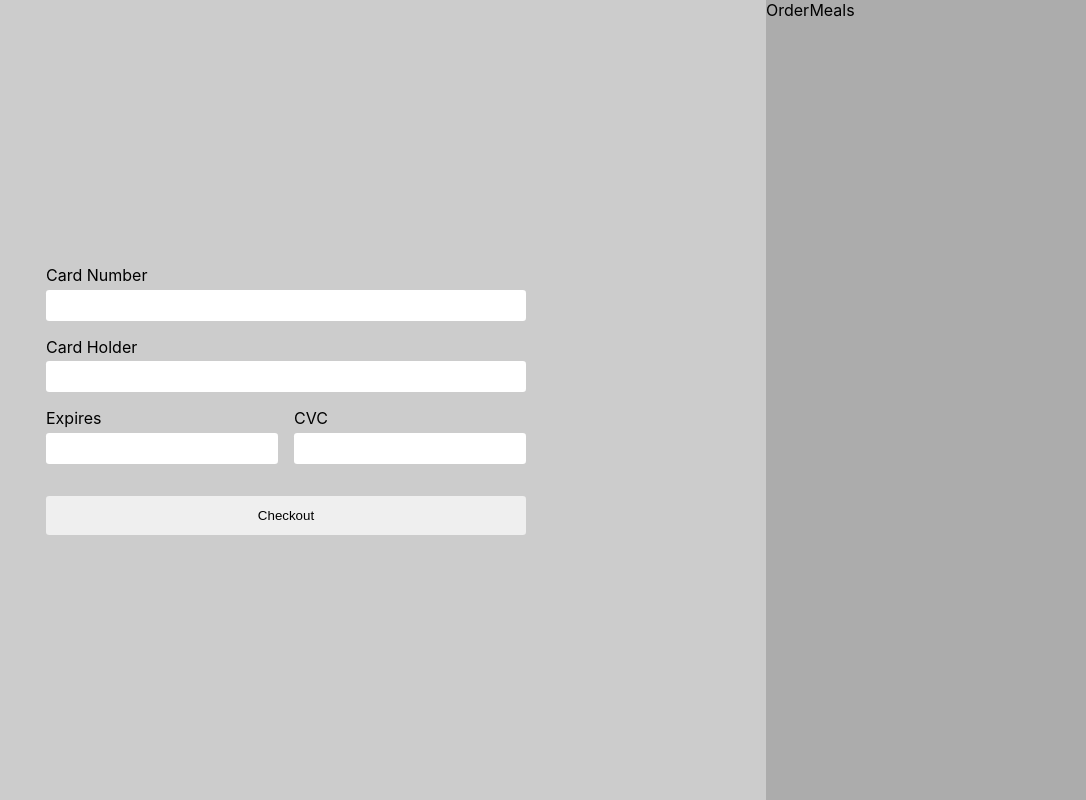
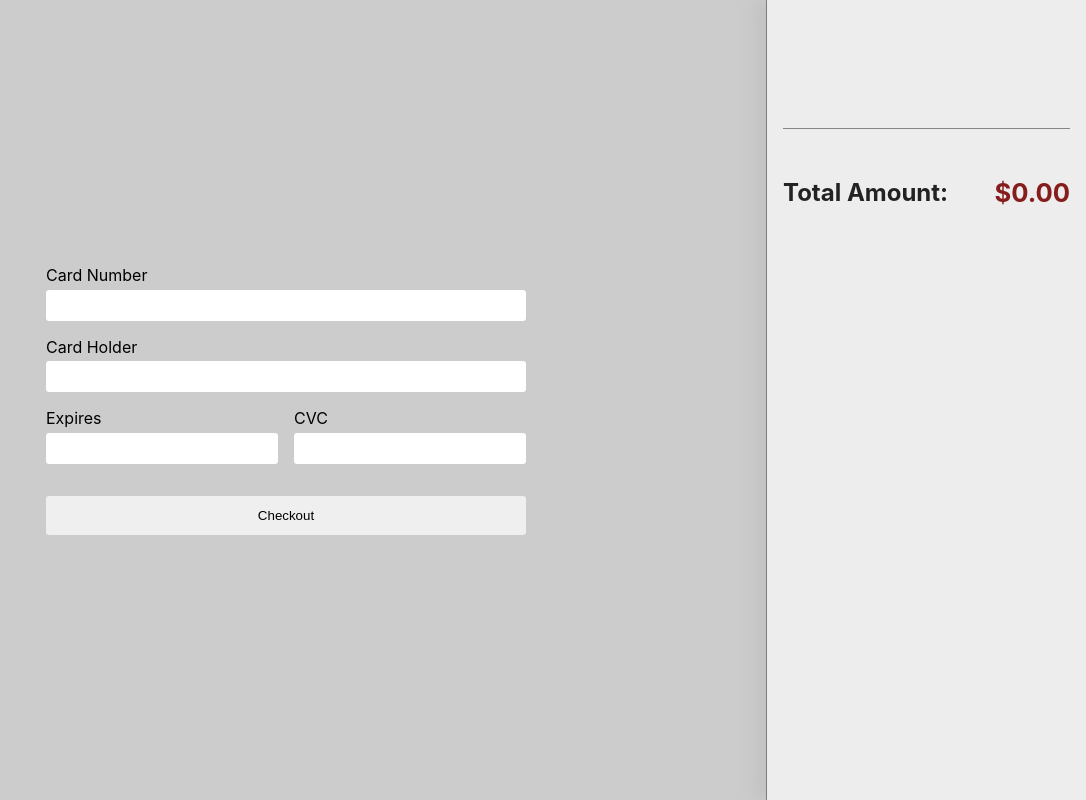
Before and after one commit to RedouaneAjgagal/food-order-app-num2, a React (Create React App) app: page / in a window 1280 px wide. Shown: the whole page, without its empty margins (194-1280 px from the left). Built offline with nearby package versions, Linux system fonts and the light colour scheme.

Commit message:
Add OrderList Products in OrderPage

```diff
--- a/src/components/order-form/OrderForm.jsx
+++ b/src/components/order-form/OrderForm.jsx
@@ -9,9 +9,13 @@ const OrderForm = () => {
     const cvcRef = useRef();
     const checkoutHandler = (e) => {
         e.preventDefault();
-        const validForm = cardNumberRef.current.value.trim() !== '' || cardHolderRef.current.value.trim() !== '' || expiresRef.current.value.trim() !== '' || cvcRef.current.value.trim() !== '';
-        if (!validForm) return;
-        setOrder(true);
+        const validForm = cardNumberRef.current.value.trim() !== '' && cardHolderRef.current.value.trim() !== '' && expiresRef.current.value.trim() !== '' && cvcRef.current.value.trim() !== '';
+        if (!validForm) {
+            console.log(false);
+            return
+        }
+        console.log(true);
+        // setOrder(true);
     }
 
     return (
--- /dev/null
+++ b/src/components/order-form/OrderList.jsx
@@ -0,0 +1,18 @@
+import React from 'react'
+import style from './OrderList.module.css';
+
+const OrderList = (props) => {
+  const amount = `x${props.value.amount}`;
+  const price = `$${(props.value.price * props.value.amount).toFixed(2)}`;
+  return (
+    <li className={style.OrderList}>
+        <article>
+            <h3>{props.value.title}</h3>
+            <span>{amount}</span>
+        </article>
+        <span>{price}</span>
+    </li>
+  )
+}
+
+export default OrderList
--- /dev/null
+++ b/src/components/order-form/OrderList.module.css
@@ -0,0 +1,28 @@
+.OrderList {
+    display: flex;
+    justify-content: space-between;
+    align-items: center;
+    padding: 1rem;
+    border: 1px solid #383838;
+    border-radius: .2rem;
+}
+.OrderList article {
+    display: flex;
+    align-items: center;
+    gap: 1rem;
+}
+.OrderList article h3 {
+    color: #383838;
+}
+.OrderList article span {
+    background-color: #383838;
+    color: #ededed;
+    padding: .05rem .2rem;
+    height: 100%;
+    border-radius: .2rem;
+}
+.OrderList > span {
+    color: #861d1d;
+    font-size: 1.1rem;
+    font-weight: 700;
+}
--- a/src/components/order-form/OrderMeals.jsx
+++ b/src/components/order-form/OrderMeals.jsx
@@ -1,9 +1,23 @@
-import React from 'react';
+import React, { useContext } from 'react';
 import style from './OrderMeals.module.css';
+import OrderList from './OrderList';
+import InsideCart from '../../store/InsideCart';
 
 const OrderMeals = () => {
+  const { items, totalAmount } = useContext(InsideCart);
+  const showMeals = items.map((meal) => <OrderList key={meal.id} value={meal} />)
+  const totalPrice = `$${totalAmount.toFixed(2)}`
   return (
-    <div className={style.OrderMeals}>OrderMeals</div>
+    <section className={style.OrderMeals}>
+      <ul>
+        {showMeals}
+      </ul>
+      <hr />
+      <div>
+        <h2>Total Amount:</h2>
+        <span>{totalPrice}</span>
+      </div>
+    </section>
   )
 }
 
--- a/src/components/order-form/OrderMeals.module.css
+++ b/src/components/order-form/OrderMeals.module.css
@@ -1,3 +1,30 @@
 .OrderMeals {
-    background-color: #acacac;
+    background-color: #ededed;
+    display: flex;
+    flex-direction: column;
+    gap: 3rem;
+    padding: 5rem 1rem 1rem;
+    border-left: 1px solid #7c7c7c;
+    box-shadow: -.7rem 0 1rem #c2c2c2;
 }
+.OrderMeals ul {
+    display: grid;
+    gap: 2rem;
+}
+.OrderMeals hr {
+    border: none;
+    border-bottom: 1px solid #868686;
+}
+.OrderMeals div {
+    display: flex;
+    justify-content: space-between;
+    align-items: center;
+}
+.OrderMeals div h2 {
+    color: #222;
+}
+.OrderMeals div span {
+    color: #861d1d;
+    font-weight: 700;
+    font-size: 1.6rem;
+}
```
